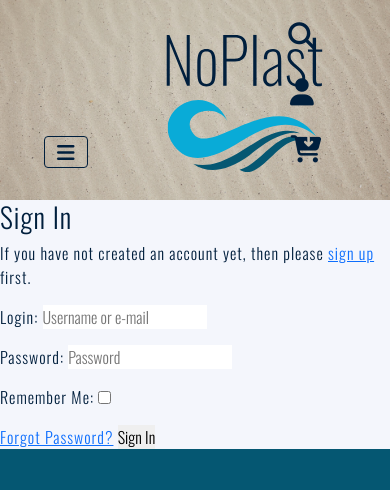
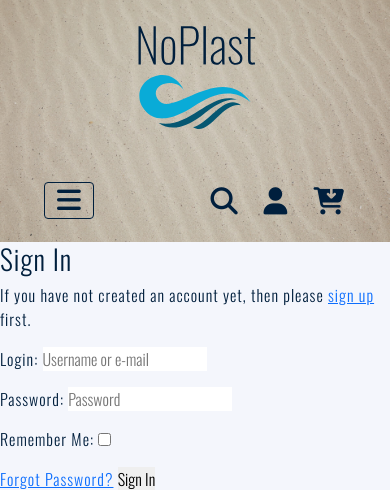
Before and after one commit to josswe26/noplast, a Django app: page /accounts/login/ in a window 390 px wide. Shown: the top 490 px of the page. Run offline with Django 3.2, Linux system fonts and the light colour scheme; parts of the project's set-up code (start-up, migrations or seed data) failed here and were passed over; some libraries are stand-ins or nearby versions.

Commit message:
Fix base and index responsiveness in smaller screens

```diff
--- a/static/css/base.css
+++ b/static/css/base.css
@@ -100,3 +100,19 @@ header {
     font-size: 1.7rem;
     color: #001f3d;
 }
+
+/* Medias queries */
+
+/* Small screens sizes and down */
+@media (max-width: 768px) {
+
+    .logo img {
+        width: 150px;
+        height: 150px;
+    }
+
+    .nav-link {
+        font-size: 1.5rem;
+        font-weight: 300;
+    }
+}
--- a/templates/base.html
+++ b/templates/base.html
@@ -52,8 +52,11 @@
     <div class="row w-100 m-0">
 
       <!-- Navigation bar -->
-      <div class="col-4 position-relative">
-        <nav class="container fluid navbar navbar-light navbar-expand-lg pb-0 mb-4 position-absolute bottom-0">
+      <div class="col-6 col-md-4 order-2 order-md-1">
+        <nav class="navbar navbar-light navbar-expand-lg pt-4 pb-0 ps-4">
+          <button class="navbar-toggler m-2" type="button" data-bs-toggle="collapse" data-bs-target="#navbarNavDropup" aria-controls="navbarNavDropup" aria-expanded="false" aria-label="Toggle navigation">
+            <span><i class="fas fa-bars icon"></i></span>
+          </button>
           <div class="collapse navbar-collapse" id="navbarNavDropup">
             <ul class="navbar-nav">
               <li class="nav-item">
@@ -64,23 +67,19 @@
               </li>
             </ul>
           </div>
-            <button class="navbar-toggler m-2" type="button" data-bs-toggle="collapse" data-bs-target="#navbarNavDropup" aria-controls="navbarNavDropup" aria-expanded="false" aria-label="Toggle navigation">
-              <span><i class="fas fa-bars"></i></span>
-            </button>
         </nav>
       </div>
 
       <!-- Logo -->
-      <div class="col-4 text-center">
+      <div class="col-md-4 text-center order-1 order-md-2">
         <a href="{% url 'home' %}" class="logo">
         <img src="{{ MEDIA_URL }}logo.svg" alt="NoPlast logo">
         </a>
       </div>
 
       <!-- Search, account and shopping bag icons -->
-      <div class="col-4 position-relative">
-        <div class="container-fluid d-flex justify-content-end">
-          <ul class="list-inline list-unstyled text-center mb-4 position-absolute bottom-0">
+      <div class="col-6 col-md-4 order-3">
+        <ul class="list-inline list-unstyled text-center pt-4 pb-0 pe-4 d-flex justify-content-end">
           <li class="list-inline-item">
             <a class="nav-link link-dark p-2" data-bs-toggle="collapse" href="#search-bar" role="button" aria-expanded="false" aria-controls="search-bar">
               <i class="fas fa-search icon"></i>
```
Also changed, not shown: home/static/home/css/home.css (+16 -2 lines), home/templates/home/index.html (+9 -9 lines). Lines whose indentation alone changed are shown as unchanged.
